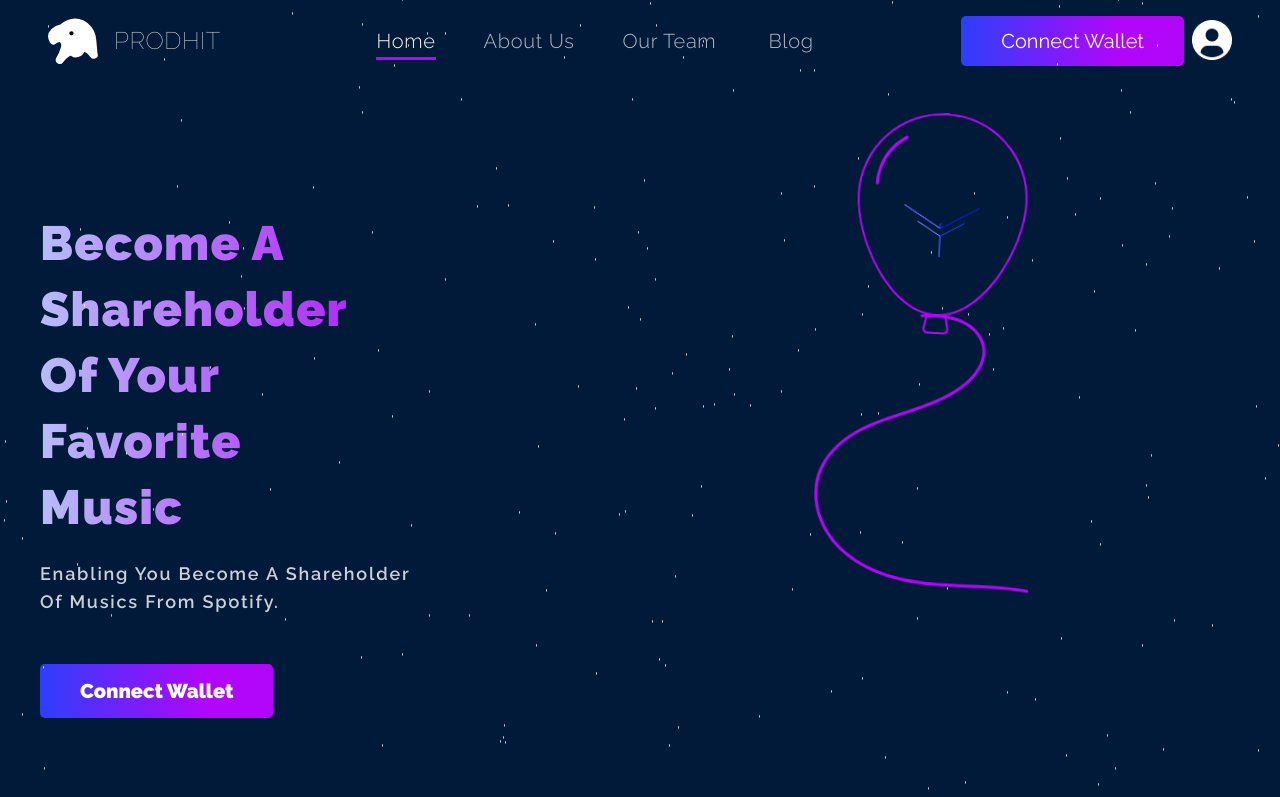
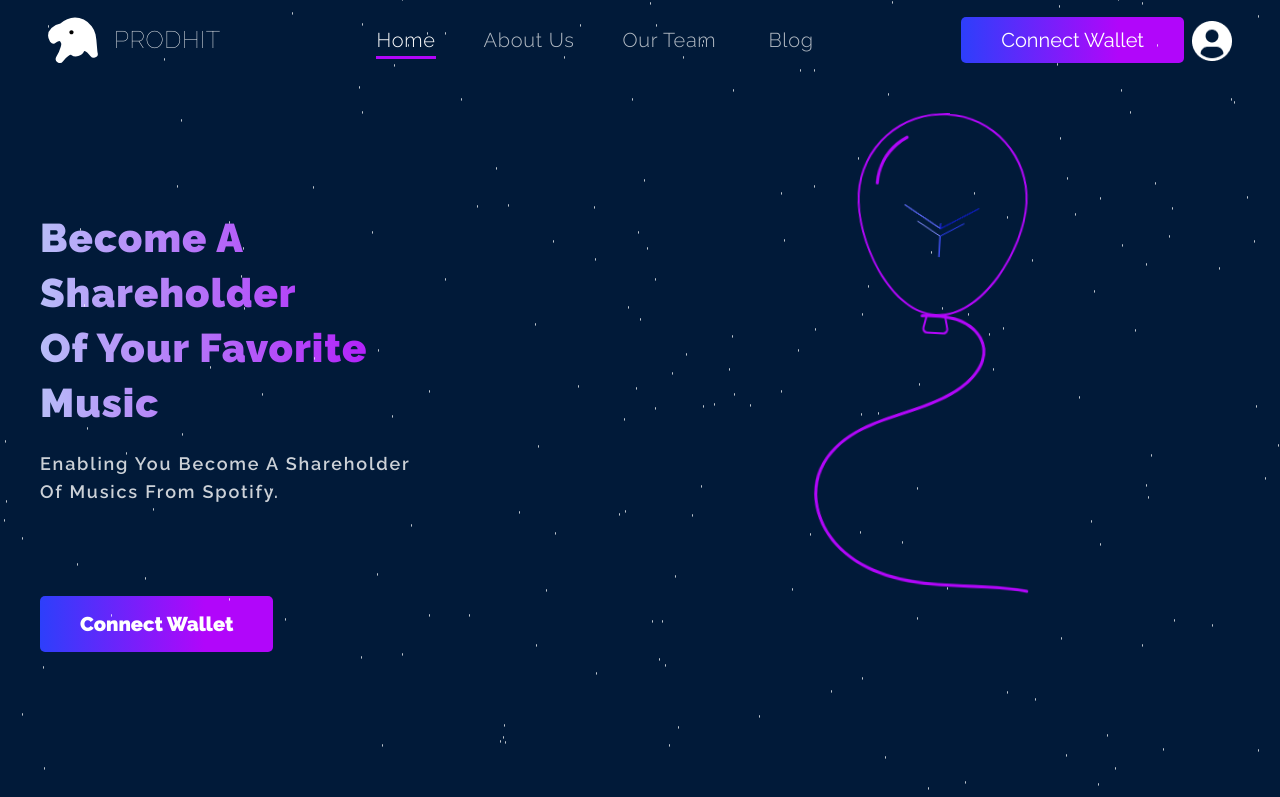
Before and after one commit to Olabisim/prodhit, a React (Create React App) app: page / in a window 1280 px wide. Shown: the top 797 px of the page. Built offline with nearby package versions, Linux system fonts and the light colour scheme; a web font is replaced by a local one.

Commit message:
changing state of loading

```diff
--- a/src/components/Footer.tsx
+++ b/src/components/Footer.tsx
@@ -1,6 +1,17 @@
 
+import { useState } from 'react'
+import { Loader } from './Loader'
 
 export const Footer = () => {
+
+        const [ loading, setLoading ] = useState<boolean>(false)
+
+        const handleX = () => {
+                setLoading(true)
+                setTimeout(() => setLoading(false), 2000)
+                console.log('clicked')
+        }
+
         return (
                 <div className="footer text-white mt-20 pt-5">
                         <div className="container">
@@ -16,7 +27,15 @@ export const Footer = () => {
                                                                 Enabling You Become A Shareholder <br />
                                                                 Of Musics From Spotify.
                                                         </p>
-                                                        <a href="#ss" className="Nav-button text-white mt-3" role="button" style={{padding: '15px 40px !important', marginTop: '30px'}} >Connect Wallet</a>
+                                                        <a href="#connect" className="Nav-button text-white mt-3" role="button" style={{padding: '15px 40px !important', marginTop: '25px'}} onClick={() => handleX()} >
+                                                                {
+                                                                        loading
+                                                                        ?
+                                                                        <Loader />
+                                                                        :
+                                                                        'Connect Wallet'
+                                                                }
+                                                        </a>
 
                                                 </div>
                                         </div>
--- /dev/null
+++ b/src/components/Loader.tsx
@@ -0,0 +1,31 @@
+
+
+export const Loader = () => {
+        return (
+                <>
+                        <svg width="30" height="30" viewBox="0 0 16 16" color="#FFFFFF" fill="none" xmlns="http://www.w3.org/2000/svg">
+                                <path d="M3.05022 3.05026 C 2.65969 3.44078 2.65969 4.07394 3.05022 4.46447 C 3.44074 4.85499 4.07391 4.85499 4.46443 4.46447 L 3.05022 3.05026Z M 4.46443 4.46447 C 5.16369 3.76521 6.05461 3.289 7.02451 3.09608 L 6.63433 1.13451 C 5.27647 1.4046 4.02918 2.07129 3.05022 3.05026 L 4.46443 4.46447Z M 7.02451 3.09608 C 7.99442 2.90315 8.99975 3.00217 9.91338 3.3806 L 10.6787 1.53285C9.39967 1.00303 7.9922 0.864409 6.63433 1.13451 L 7.02451 3.09608ZM9.91338 3.3806C10.827 3.75904 11.6079 4.39991 12.1573 5.22215L13.8203 4.11101C13.0511 2.95987 11.9578 2.06266 10.6787 1.53285L9.91338 3.3806ZM12.1573 5.22215C12.7067 6.0444 13 7.01109 13 8L15 8C15 6.61553 14.5894 5.26215 13.8203 4.11101L12.1573 5.22215Z" fill="url(#paint0_linear_11825_47664)"/>
+                                <path d="M3 8C3 7.44772 2.55228 7 2 7C1.44772 7 1 7.44772 1 8L3 8ZM1 8C1 8.91925 1.18106 9.82951 1.53284 10.6788L3.3806 9.91342C3.12933 9.30679 3 8.65661 3 8L1 8ZM1.53284 10.6788C1.88463 11.5281 2.40024 12.2997 3.05025 12.9497L4.46447 11.5355C4.00017 11.0712 3.63188 10.52 3.3806 9.91342L1.53284 10.6788ZM3.05025 12.9497C3.70026 13.5998 4.47194 14.1154 5.32122 14.4672L6.08658 12.6194C5.47996 12.3681 4.92876 11.9998 4.46447 11.5355L3.05025 12.9497ZM5.32122 14.4672C6.1705 14.8189 7.08075 15 8 15L8 13C7.34339 13 6.69321 12.8707 6.08658 12.6194L5.32122 14.4672ZM8 15C8.91925 15 9.82951 14.8189 10.6788 14.4672L9.91342 12.6194C9.30679 12.8707 8.65661 13 8 13L8 15ZM10.6788 14.4672C11.5281 14.1154 12.2997 13.5998 12.9497 12.9497L11.5355 11.5355C11.0712 11.9998 10.52 12.3681 9.91342 12.6194L10.6788 14.4672ZM12.9497 12.9497C13.5998 12.2997 14.1154 11.5281 14.4672 10.6788L12.6194 9.91342C12.3681 10.52 11.9998 11.0712 11.5355 11.5355L12.9497 12.9497ZM14.4672 10.6788C14.8189 9.8295 15 8.91925 15 8L13 8C13 8.65661 12.8707 9.30679 12.6194 9.91342L14.4672 10.6788Z" fill="url(#paint1_linear_11825_47664)"/>
+                                <defs>
+                                        <linearGradient id="paint0_linear_11825_47664" x1="14" y1="8" x2="2" y2="8" gradientUnits="userSpaceOnUse">
+                                                <stop stopColor="currentColor" stopOpacity="0.5"/>
+                                                <stop offset="1" stopColor="currentColor" stopOpacity="0"/>
+                                        </linearGradient>
+                                        <linearGradient id="paint1_linear_11825_47664" x1="2" y1="8" x2="14" y2="8" gradientUnits="userSpaceOnUse">
+                                                <stop stopColor="currentColor"/>
+                                                <stop offset="1" stopColor="currentColor" stopOpacity="0.5"/>
+                                        </linearGradient>
+                                </defs>
+                                <animateTransform
+                                        from="0 0 0"
+                                        to="360 0 0"
+                                        attributeName="transform"
+                                        type="rotate"
+                                        repeatCount="indefinite"
+                                        dur="1300ms"
+                                />
+                        </svg>
+
+                </>
+        )
+}
--- a/src/components/Main.tsx
+++ b/src/components/Main.tsx
@@ -1,6 +1,7 @@
 import {FirstMainSvg, SecondMainSvg, LandingPageSvg} from '../components/svg/BodySvgs'
 import '../starbackground.css'
-
+import { Loader } from './Loader'
+import { useState } from 'react'
 
 interface cardArrayTypes {
         image: string,
@@ -20,6 +21,15 @@ const cardArray:cardArrayTypes[] = [
 
 
 export const Main:React.FC = () => {
+
+        const [ loading, setLoading ] = useState<boolean>(false)
+
+        const handleX = () => {
+                setLoading(true)
+                setTimeout(() => setLoading(false), 2000)
+                console.log('clicked')
+        }
+
         return (
                 <div>
 
@@ -33,21 +43,28 @@ export const Main:React.FC = () => {
 
                                         <div className="text-white main_header_content">
 
-                                                <h2 className="text-3xl lg:text-5xl md:pt-20 leading-relaxed lg:leading-snug font-semibold tracking-wide font-extra-bold heading_main_text">
+                                                <h2 className="text-3xl lg:text-4xl md:pt-20 leading-relaxed lg:leading-snug font-semibold tracking-wide font-extra-bold heading_main_text">
                                                         Become A <span>Shareholder</span> <br /> Of Your Favorite <br /> <span>Music</span>
 
                                                 </h2>
                                                 <p className="tracking-widest font-semibold mt-5 mb-5 lg:text-lg shade-white pb-10">
                                                         Enabling You Become A Shareholder <br /> Of Musics From Spotify.
                                                 </p>
-                                                <a href="#ss" className="Nav-button text-white mt-3" role="button" style={{padding: '15px 40px !important', marginTop: '30px'}} >Connect Wallet</a>
+                                                <a href="#connect" className="Nav-button text-white mt-3" role="button" style={{padding: '15px 40px !important', marginTop: '30px'}} onClick={() => handleX()} >
+                                                        {
+                                                                loading
+                                                                ?
+                                                                <Loader />
+                                                                :
+                                                                'Connect Wallet'
+                                                        }
+                                                </a>
 
                                         </div>
                                         <div className="">
                                                 <div className="header_svg_container">
 
-                                                <LandingPageSvg />
-
+                                                        <LandingPageSvg />
 
                                                 </div>
 
@@ -56,7 +73,6 @@ export const Main:React.FC = () => {
                                 </div>
 
                         </div>
-
                         <div className="main-main2 text-white text-center mt-32 lg:mt-0 mb-32" >
                                 <div>
                                         <h2 className="font-normal text-3xl lg:text-4xl lg:tracking-wide">Musical Genres</h2>
--- a/src/components/Nav.tsx
+++ b/src/components/Nav.tsx
@@ -2,6 +2,7 @@
 import 'alpinejs'
 import './index.css'
 import { useRef, useState } from 'react'
+import {Loader} from './Loader'
 
 // const alpinetemplate:string = `
 // <button id="mobile-icon" className="md:hidden">
@@ -13,6 +14,7 @@ import { useRef, useState } from 'react'
 export const Nav:React.FC = () => {
 
         const [toggle, setToggle] = useState<boolean>(false)
+        const [ loading, setLoading ] = useState<boolean>(false)
 
         const li1 = useRef<any>(null)
         const li2 = useRef<any>(null)
@@ -34,6 +36,11 @@ export const Nav:React.FC = () => {
                 setToggle(!toggle)
         }
 
+        const handleConnect = () => {
+                setLoading(true)
+                setTimeout(() => setLoading(false), 2000)
+                console.log('clicked')
+        }
 
         return (
                 <>
@@ -69,7 +76,15 @@ export const Nav:React.FC = () => {
 
 
                                         <div className='hidden md:flex'>
-                                                <a href="#ss" className="Nav-button text-white m-2" role="button">Connect Wallet</a>
+                                                <a href="#ss" className="Nav-button text-white m-2" role="button" onClick={() => handleConnect()}>
+                                                        {
+                                                                loading
+                                                                ?
+                                                                <Loader />
+                                                                :
+                                                                'Connect Wallet'
+                                                        }
+                                                </a>
                                                 <img src="../../avatar.png " className="Nav-avatar mt-3" alt="Tailwindcss Navigation" />
 
                                         </div>
@@ -88,10 +103,10 @@ export const Nav:React.FC = () => {
                                                 <div id="mobile-menu" className="mobile-menu absolute top-23 w-full" ref={mobileMenu}>
                                                         {/* <!-- add hidden here later --> */}
                                                         <ul className="main_menu_bg shadow-lg leading-9 font-bold h-screen">
-                                                                <li className="pl-4 main_menu_bg_li "><a href="hssttps://google.com" className="block pl-10">Home</a></li>
-                                                                <li className="pl-4 main_menu_bg_li "><a href="#ss" className="block pl-10">News</a></li>
+                                                                <li className="pl-4 main_menu_bg_li "><a href="#home" className="block pl-10">Home</a></li>
+                                                                <li className="pl-4 main_menu_bg_li "><a href="#news" className="block pl-10">News</a></li>
                                                                 <li className="main_menu_bg_li">
-                                                                <a href="#ss" className="block pl-14">Services <i className="fa-solid fa-chevron-down fa-2xs pt-4"></i></a>
+                                                                <a href="#services" className="block pl-14">Services <i className="fa-solid fa-chevron-down fa-2xs pt-4"></i></a>
 
                                                                 {/* <!-- Submenu starts --> */}
                                                                 <ul className="bg-white text-gray-800 w-full">
@@ -103,8 +118,8 @@ export const Nav:React.FC = () => {
                                                                 </ul>
                                                                 {/* <!-- Submenu ends --> */}
                                                                 </li>
-                                                                <li className="pl-4 main_menu_bg_li "><a href="#ss" className="block pl-10">About</a></li>
-                                                                <li className="pl-4 main_menu_bg_li "><a href="#ss" className="block pl-10">Contact</a></li>
+                                                                <li className="pl-4 main_menu_bg_li "><a href="#about" className="block pl-10">About</a></li>
+                                                                <li className="pl-4 main_menu_bg_li "><a href="#contact" className="block pl-10">Contact</a></li>
                                                         </ul>
                                                 </div>
                                         </div>
--- a/src/components/index.css
+++ b/src/components/index.css
@@ -8,6 +8,7 @@ body {
 .mobile-menu {
         left: -200%;
         transition: 0.5s;
+        z-index: 1;
       }
 
       .mobile-menu.active {
@@ -31,8 +32,9 @@ body {
         /* font-family: 'Poppins'; */
         font-style: normal;
         /* font-weight: 600; */
-        padding: 10px 40px;
+        padding: 8px 40px;
         transition: 0.2s;
+        display: inline-flex;
 }
 
 .Nav-button:hover {
@@ -106,6 +108,7 @@ background: linear-gradient(90deg, #B106FA 0%, #2D3FFB 70.83%);
         background-clip: text;
         -webkit-background-clip: text;
         font-weight: 900;
+        font-size: 2.5em;
 }
 .heading_main_text span {
         /* color: #2D3FFB; */
@@ -154,7 +157,7 @@ background: linear-gradient(90deg, #B106FA 0%, #2D3FFB 70.83%);
         border-bottom-right-radius: 150px 150px;
 }
 .main-main .Nav-button {
-        padding: 15px 40px;
+        padding: 13px 40px;
         margin-top: 30px;
 }
 .header_svg_container {
@@ -543,4 +546,8 @@ background: linear-gradient(90deg, #B106FA 0%, #2D3FFB 70.83%);
                 margin-top: -250px;
         }
 
+        .heading_main_text {
+
+                font-size: 1.8em;
+        }
 }
```
